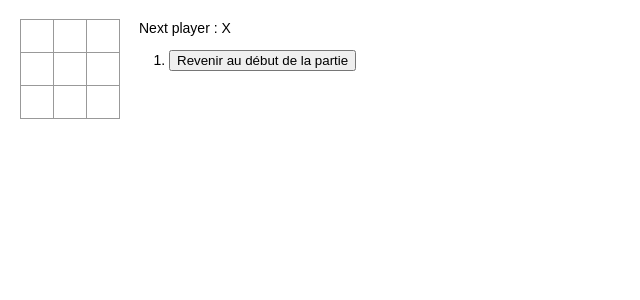
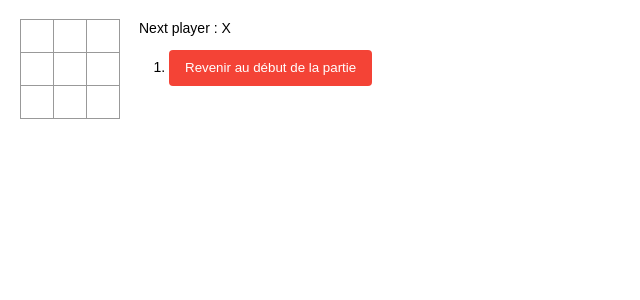
Before and after one commit to hsuissia/react_morpion_tsx, a React (Create React App) app: page / in a window 1280 px wide. Shown: the top 300 px of the page, without its empty margins (0-640 px from the left). Built offline with nearby package versions, Linux system fonts and the light colour scheme.

Commit message:
Effet de bouton pour savoir quel étape est active

```diff
--- a/src/components/game/Game.tsx
+++ b/src/components/game/Game.tsx
@@ -66,7 +66,7 @@ class Game extends Component<{}, MyState> {
             'Revenir au début de la partie';
             return (
                 <li key={move}>
-                    <button onClick={() => this.jumpTo(move)}>{desc}</button>
+                    <button onClick={() => this.jumpTo(move)} className={move === this.state.stepNumber?"button button-active":"button button-primary"}>{desc}</button>
                 </li>
             )
         });
--- a/src/index.css
+++ b/src/index.css
@@ -5,6 +5,43 @@ body {
 
 ol, ul {
   padding-left: 30px;
+}
+
+ol li, ul li {
+  margin-bottom: 5px;
+}
+
+.button {
+  box-sizing: border-box;
+  position: relative;
+  user-select: none;
+  cursor: pointer;
+  outline: none;
+  border: none;
+  -webkit-tap-highlight-color: transparent;
+  display: inline-block;
+  white-space: nowrap;
+  text-decoration: none;
+  vertical-align: baseline;
+  text-align: center;
+  margin: 0;
+  min-width: 64px;
+  line-height: 36px;
+  padding: 0 16px;
+  border-radius: 4px;
+  overflow: visible;
+  transform: translate3d(0, 0, 0);
+  transition: background 400ms cubic-bezier(0.25, 0.8, 0.25, 1),box-shadow 280ms cubic-bezier(0.4, 0, 0.2, 1);
+}
+
+.button.button-primary {
+  color: #fff;
+  background-color: #3f51b5;
+}
+
+.button.button-active {
+  color: #fff;
+  background-color: #f44336;
 }
 
 .board-row:after {
```
